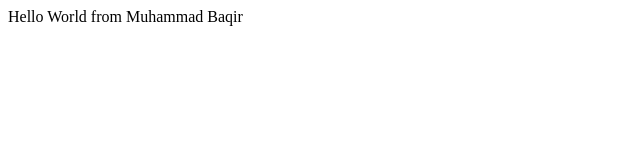
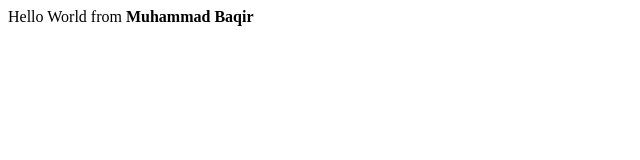
Before and after one commit to muhammadbaqirjafari/Hello-World, a plain HTML site: page index.html in a window 1280 px wide. Shown: the full height of the page, 0-640 px from the left. Drawn offline with Linux system fonts and the light colour scheme.

Commit message:
Updated Index.html

```diff
--- a/index.html
+++ b/index.html
@@ -6,6 +6,6 @@
     <title>Hello World</title>
 </head>
 <body>
-        Hello World from Muhammad Baqir
+        Hello World from <b>Muhammad Baqir</b>
 </body>
 </html>
```
